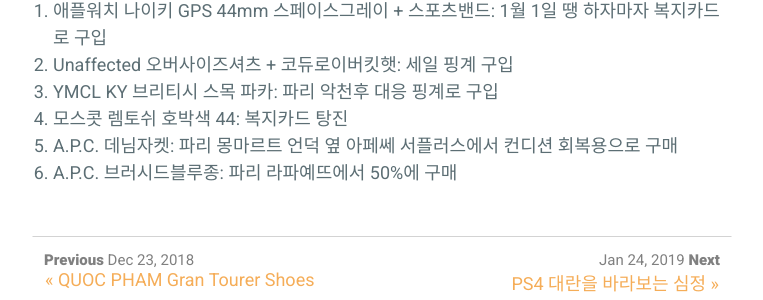
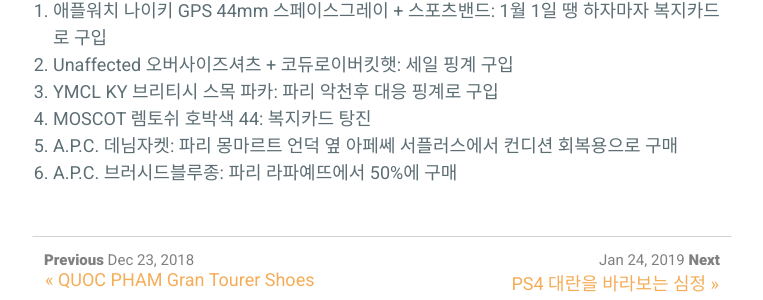
Before and after one commit to nnwb/nnwb.github.io, a Jekyll site: the page built from _posts/2019-01-01-2019buy.md, in a window 1280 px wide. Shown: the part 396-696 px from the top of the page, without its empty margins (258-1021 px from the left). Built offline with Jekyll 4.4.1, drawn with Linux system fonts in a browser that asks for light colours; comment, search, counter and statistics services are not loaded.

Commit message:
Update 2019-01-01-2019buy.md

```diff
--- a/_posts/2019-01-01-2019buy.md
+++ b/_posts/2019-01-01-2019buy.md
@@ -13,6 +13,6 @@ comments: true
 1. 애플워치 나이키 GPS 44mm 스페이스그레이 + 스포츠밴드: 1월 1일 땡 하자마자 복지카드로 구입
 2. Unaffected 오버사이즈셔츠 + 코듀로이버킷햇: 세일 핑계 구입
 3. YMCL KY 브리티시 스목 파카: 파리 악천후 대응 핑계로 구입
-4. 모스콧 렘토쉬 호박색 44: 복지카드 탕진
+4. MOSCOT 렘토쉬 호박색 44: 복지카드 탕진
 5. A.P.C. 데님자켓: 파리 몽마르트 언덕 옆 아페쎄 서플러스에서 컨디션 회복용으로 구매
 6. A.P.C. 브러시드블루종: 파리 라파예뜨에서 50%에 구매
```
